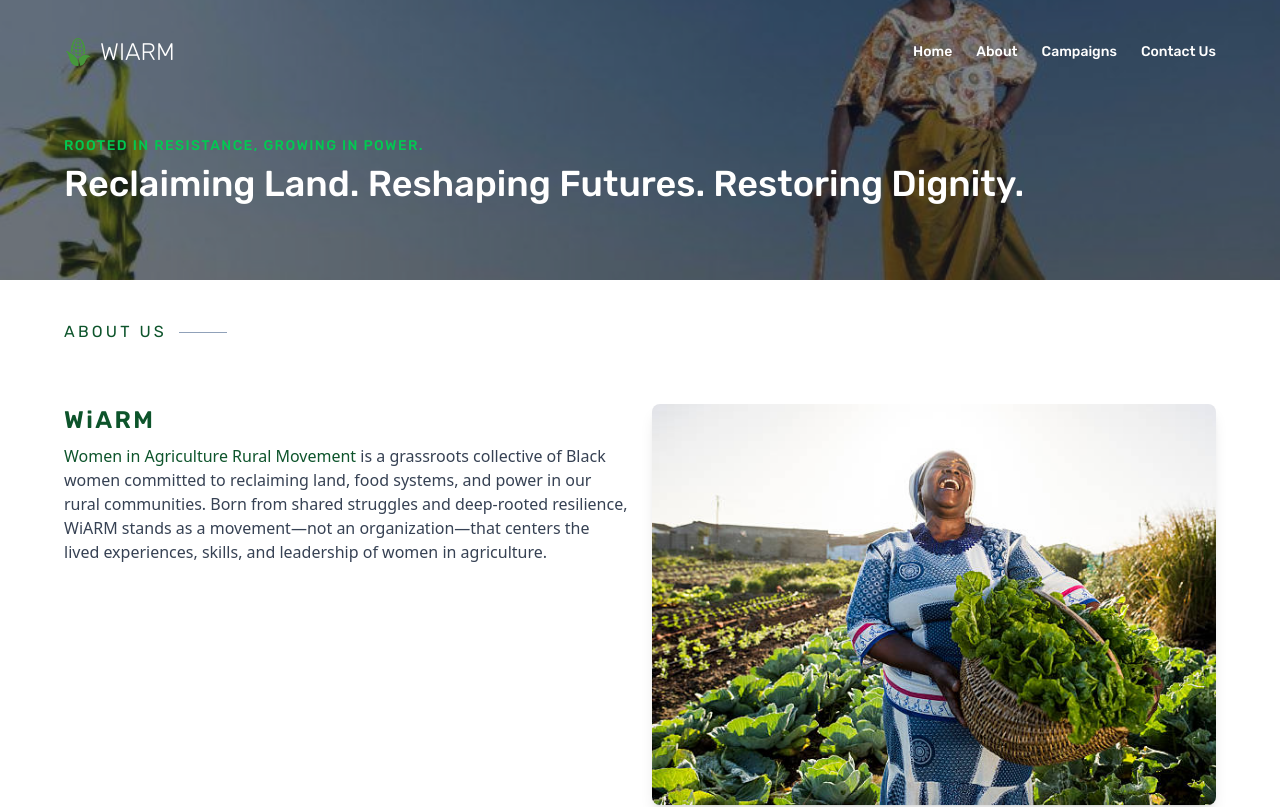
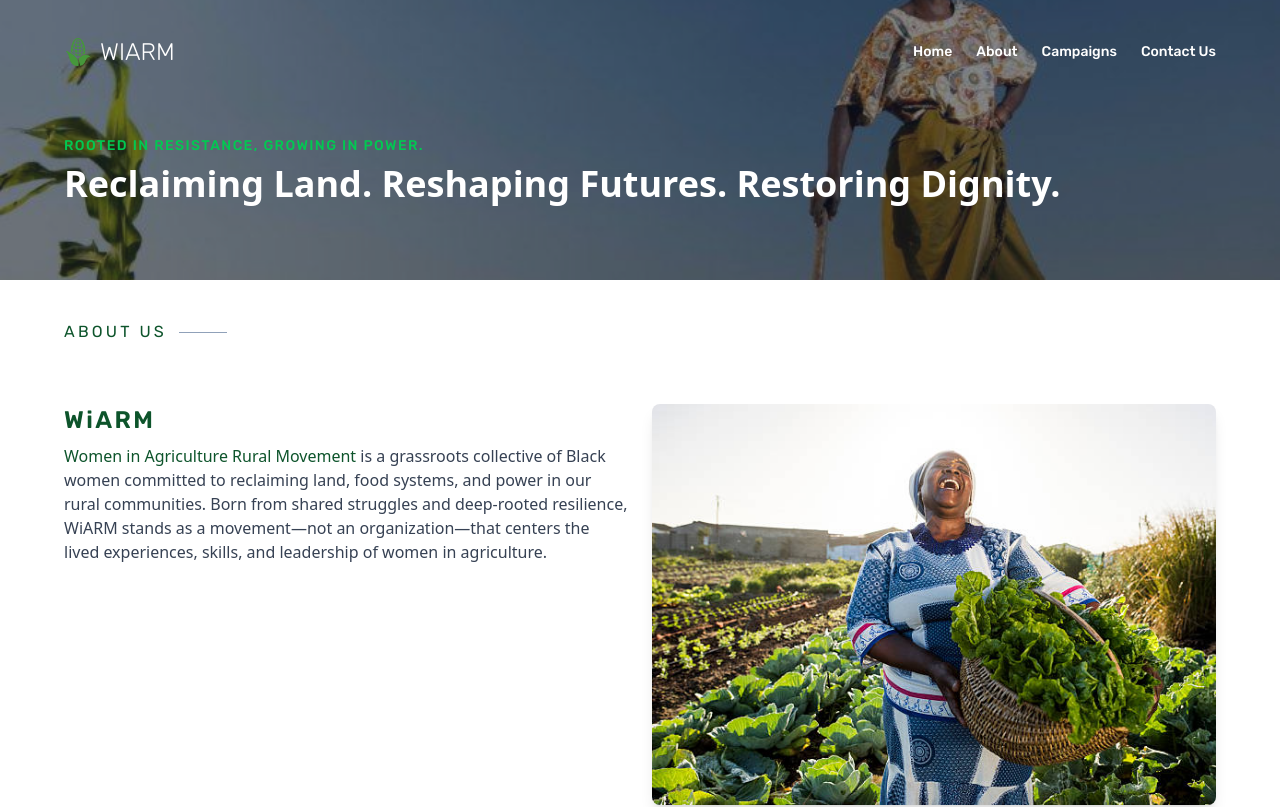
Before and after one commit to rorisangputu/wiarm, a React (Vite) app: page /about-us in a window 1280 px wide. Shown: the top 807 px of the page. Built offline with nearby package versions, Linux system fonts and the light colour scheme.

Commit message:
changing fonts and and adding weigh

```diff
--- a/src/components/About/Hero.jsx
+++ b/src/components/About/Hero.jsx
@@ -11,7 +11,7 @@ const Hero = () => {
           <p className='uppercase text-xs md:text-sm font-medium text-green-500 tracking-[0.1em]'>
             Rooted in Resistance, Growing in Power.
           </p>
-          <h1 className='capitalize text-3xl md:text-4xl font-medium'>
+          <h1 className='capitalize text-3xl md:text-4xl font-bold font-sans'>
             Reclaiming Land. Reshaping Futures. Restoring Dignity.
           </h1>
         </div>
```
